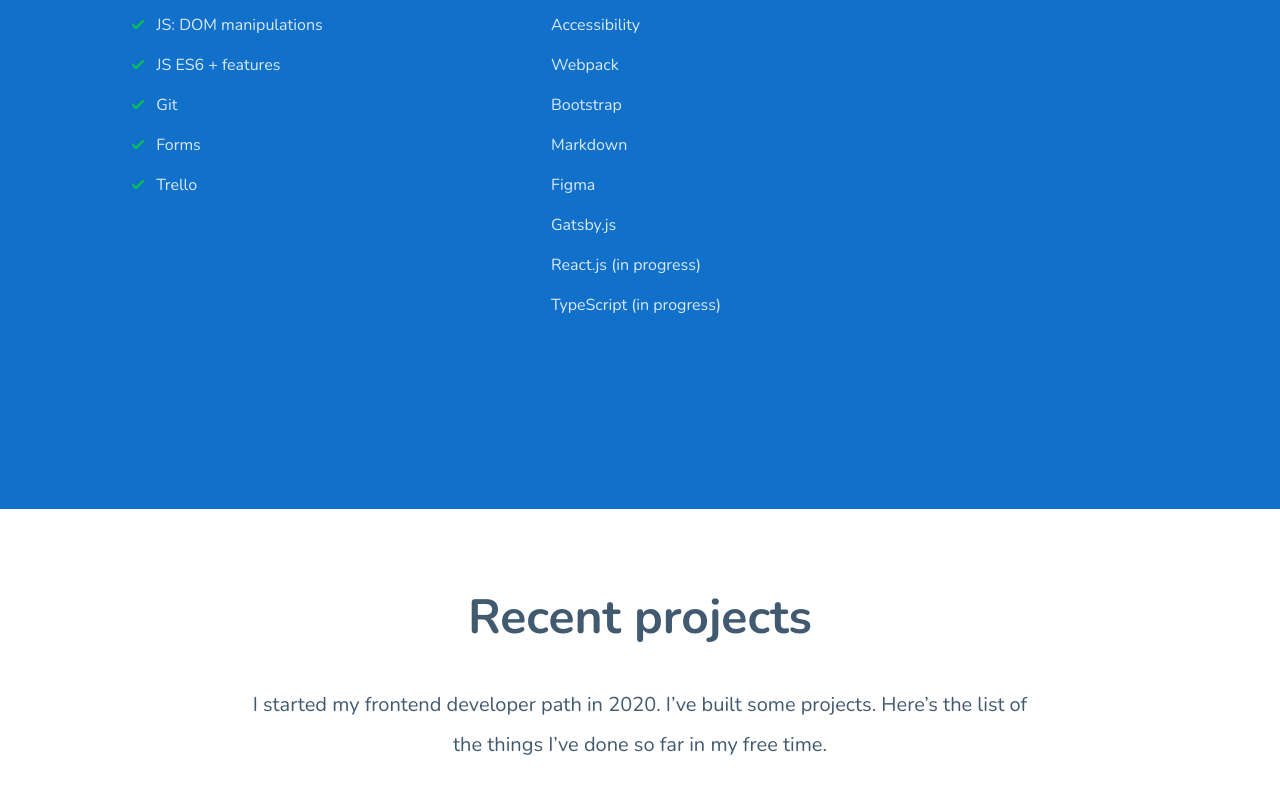
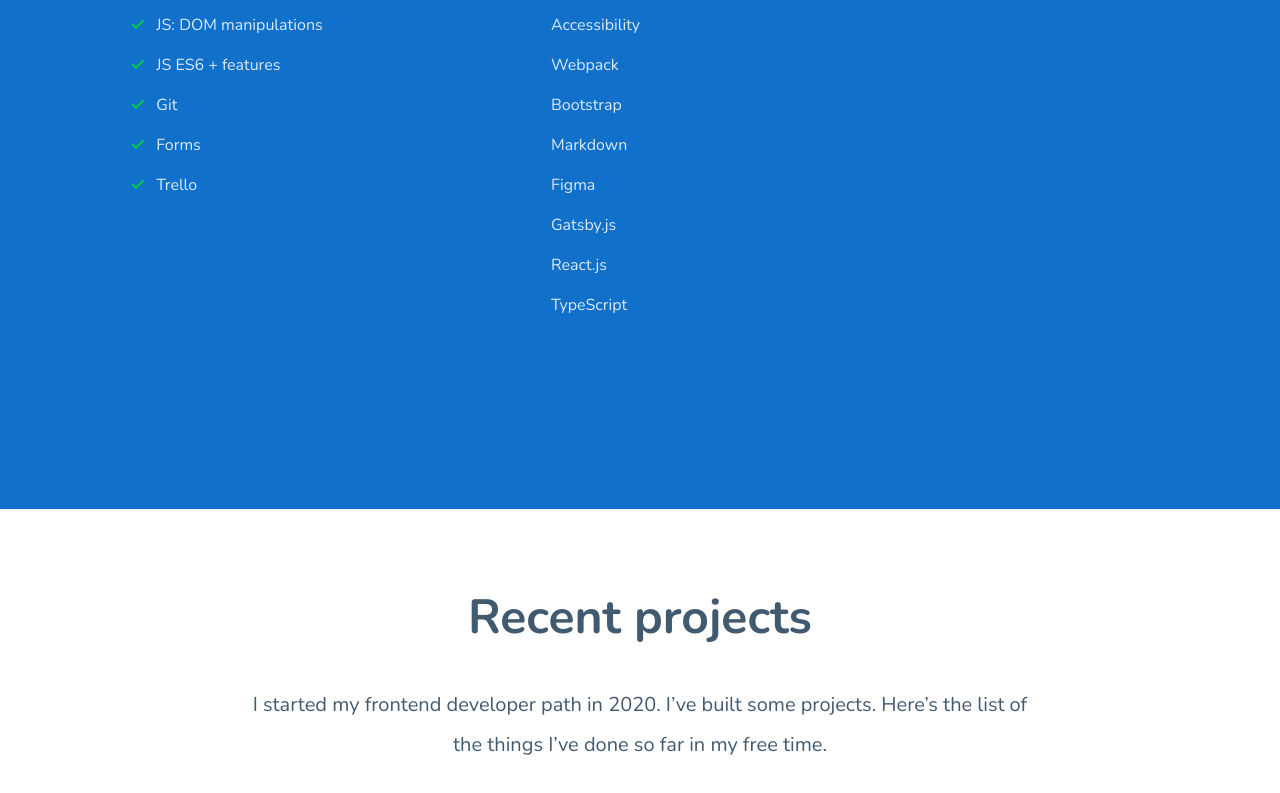
Before and after one commit to bartosz-malecki/bartosz-malecki.github.io, a website built with webpack: page src/pages/index.html in a window 1280 px wide. Shown: the part 1372-2165 px from the top of the page. Built offline with nearby package versions, Linux system fonts and the light colour scheme; no server answers.

Commit message:
little change

```diff
--- a/src/pages/index.html
+++ b/src/pages/index.html
@@ -86,8 +86,8 @@
               <li class="skills-list__item">Markdown</li>
               <li class="skills-list__item">Figma</li>
               <li class="skills-list__item">Gatsby.js</li>
-              <li class="skills-list__item">React.js (in progress)</li>
-              <li class="skills-list__item">TypeScript (in progress)</li>
+              <li class="skills-list__item">React.js</li>
+              <li class="skills-list__item">TypeScript</li>
             </ul>
           </article>
           <article class="skills-section">
```
